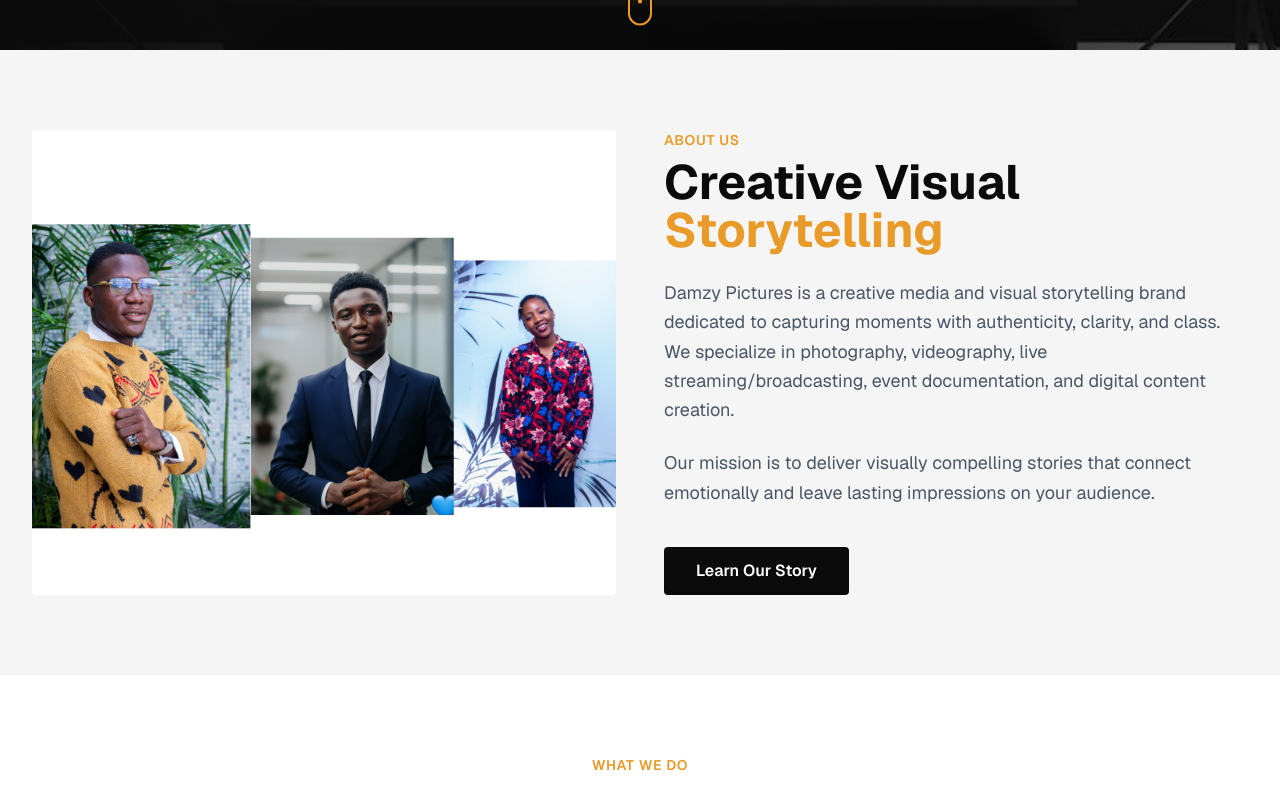
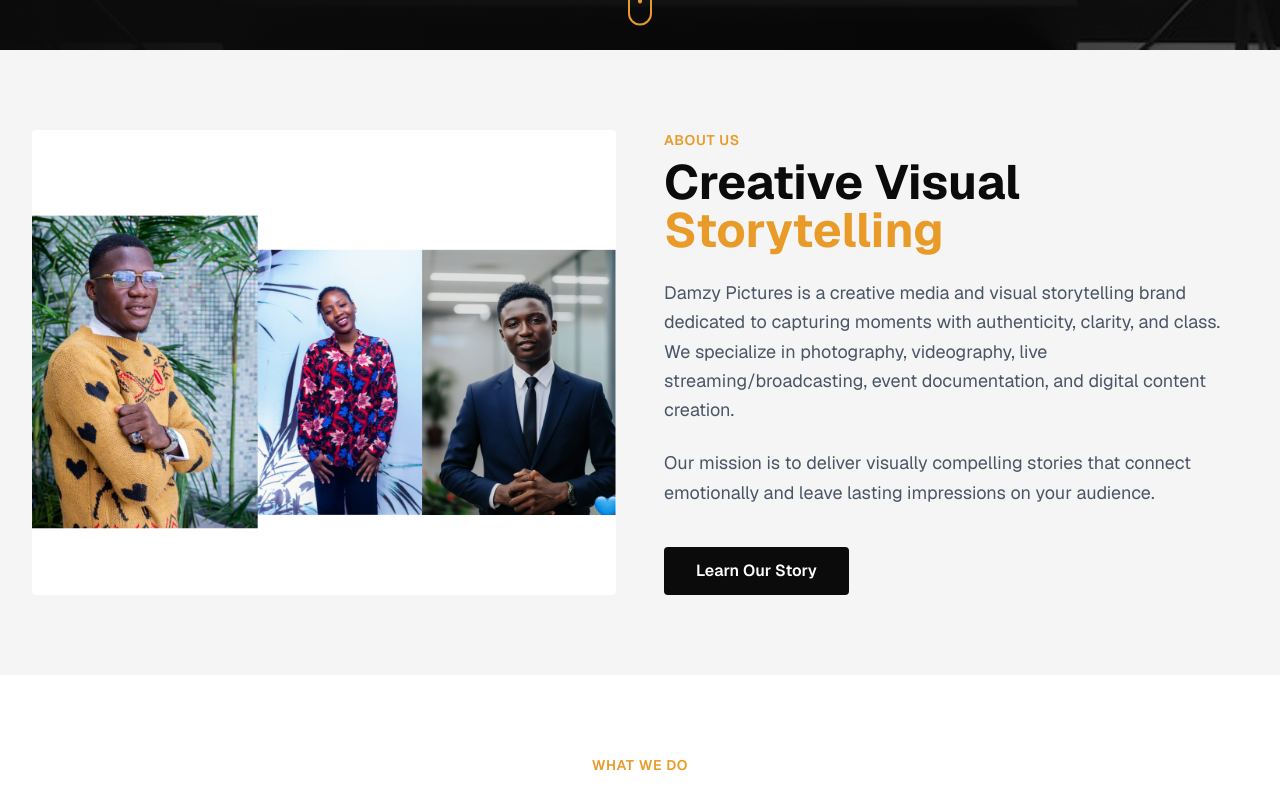
Before and after one commit to davidgraphix/damzypictures, a Next.js app: page / in a window 1280 px wide. Shown: the part 750-1537 px from the top of the page. Built offline with nearby package versions, Linux system fonts and the light colour scheme.

Commit message:
Changed team picture

```diff
--- a/app/about/page.tsx
+++ b/app/about/page.tsx
@@ -332,7 +332,7 @@
               viewport={{ once: true }}
             >
               <Image
-                src="/team-picture.png"
+                src="/damzy-team.png"
                 alt="Team at work"
                 fill
                 className="object-cover"
--- a/components/home/about-snapshot.tsx
+++ b/components/home/about-snapshot.tsx
@@ -17,7 +17,7 @@
             transition={{ duration: 0.8 }}
             viewport={{ once: true }}
           >
-            <Image src="/team-picture.png" alt="DamzyPictures team" fill className="object-cover" />
+            <Image src="/damzy-team.png" alt="DamzyPictures team" fill className="object-cover" />
           </motion.div>
 
           {/* Content */}
```
Also changed, not shown: public/damzy-team.png (added), public/team-picture.png (deleted).
